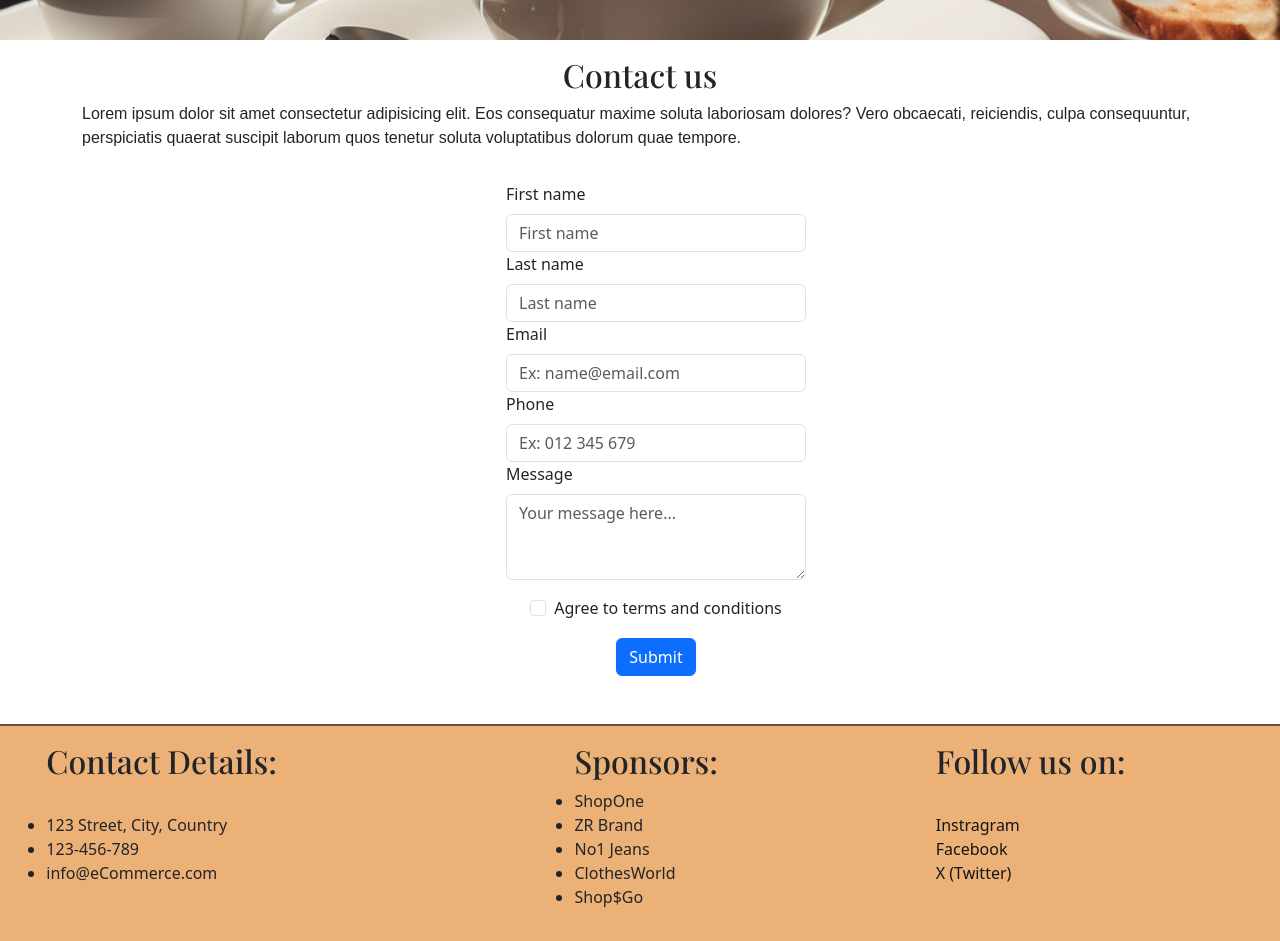
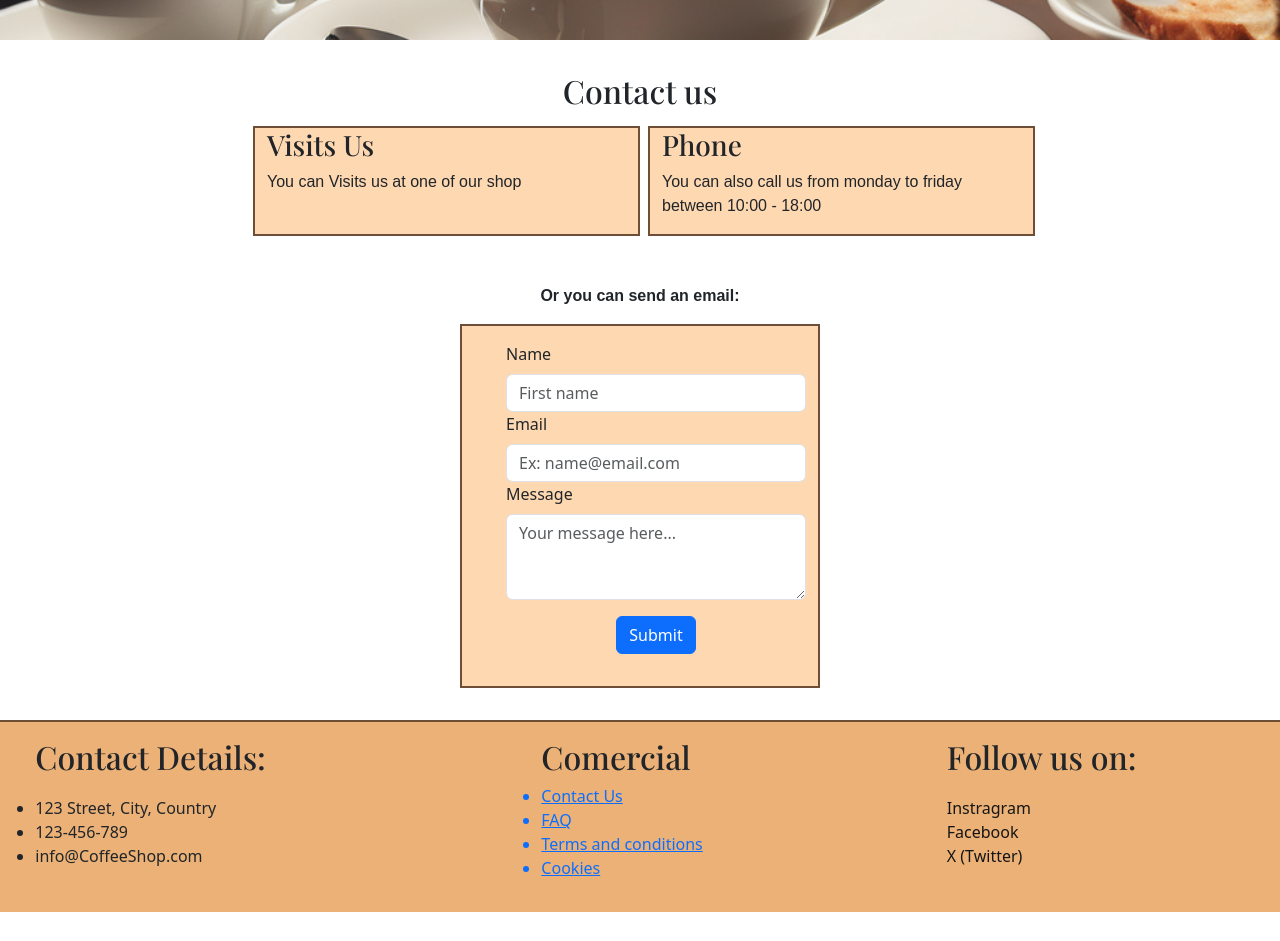
Before and after one commit to Alexandru2401/coffe-app, a React (Create React App) app: page /contact in a window 1280 px wide. Shown: the part 440-1381 px from the top of the page. After the commit the page ends 1352 px from the top, so only its background shows below. Built offline with nearby package versions, Linux system fonts and the light colour scheme; a web font is replaced by a local one.

Commit message:
styling contact page and footer

```diff
--- a/src/components/HomeComponents/BestProducts.jsx
+++ b/src/components/HomeComponents/BestProducts.jsx
@@ -2,10 +2,23 @@ import { Container, Row, Col, Button } from "react-bootstrap";
 import { Link } from "react-router-dom";
 import { data } from "../../api/api";
 import StarIcon from "@mui/icons-material/Star";
-import NorthEastIcon from '@mui/icons-material/NorthEast';
+import NorthEastIcon from "@mui/icons-material/NorthEast";
+import { motion } from "framer-motion";
+import { useInView } from "react-intersection-observer";
 export default function BestProducts() {
   // This section will render the most admired products
+  const { ref, inView } = useInView({
+    triggerOnce: false,
+    threshold: 0.1,
+  });
+
   return (
+    <motion.div
+      ref={ref}
+      initial={{ opacity: 0, y: 50 }}
+      animate={inView ? { opacity: 1, y: 0 } : { opacity: 0, y: 50 }}
+      transition={{ duration: 0.6 }}
+    >
       <Container className="py-5 mt-5">
         <Row>
           <Col className="d-flex align-items-center justify-content-center">
@@ -28,10 +41,14 @@ export default function BestProducts() {
         <Row>
           <Col className="d-flex align-items-center justify-content-center">
             <Link to="/products">
-            <Button className="my-2">I want to taste it!<NorthEastIcon className="fs-minimal"/></Button>
+              <Button className="my-2">
+                I want to taste it!
+                <NorthEastIcon className="fs-minimal" />
+              </Button>
             </Link>
           </Col>
         </Row>
       </Container>
+    </motion.div>
   );
 }
--- a/src/components/HomeComponents/ThirdHomeComponents.jsx
+++ b/src/components/HomeComponents/ThirdHomeComponents.jsx
@@ -1,7 +1,20 @@
 import { Container, Row, Col } from "react-bootstrap";
 import img from "../../assests/img.png";
+import { motion } from "framer-motion";
+import { useInView } from "react-intersection-observer";
 export default function ThirdHomeComponent() {
+  const { ref, inView } = useInView({
+    triggerOnce: false,
+    threshold: 0.1,
+  });
+
   return (
+    <motion.div
+    ref={ref}
+    initial={{ opacity: 0, y: 50 }}
+    animate={inView ? { opacity: 1, y: 0 } : { opacity: 0, y: 50 }}
+    transition={{ duration: 0.6 }}
+  >
     <Container style={{ backgroundColor: "#ECB176", borderRadius: "5px" }}>
       <Row className="my-3">
         <Col className="d-flex flex-column align-items-center">
@@ -73,5 +86,6 @@ export default function ThirdHomeComponent() {
         </Col>
       </Row>
     </Container>
+    </motion.div>
   );
 }
--- a/src/main/Footer.jsx
+++ b/src/main/Footer.jsx
@@ -5,24 +5,31 @@ export default function Footer() {
   return (
     <footer
       className="d-flex justify-content-around py-3"
-      style={{ borderTop: "2px solid #6F4E37", backgroundColor:"#ECB176" }}
+      style={{ borderTop: "2px solid #6F4E37", backgroundColor: "#ECB176" }}
     >
       <Row>
         <h2>Contact Details:</h2>
         <ul>
           <li>123 Street, City, Country</li>
           <li>123-456-789</li>
-          <li>info@eCommerce.com</li>
+          <li>info@CoffeeShop.com</li>
         </ul>
       </Row>
       <Row>
-        <h2>Sponsors:</h2>
+        <h2>Comercial</h2>
         <ul>
-          <li>ShopOne</li>
-          <li>ZR Brand</li>
-          <li>No1 Jeans</li>
-          <li>ClothesWorld</li>
-          <li>Shop$Go</li>
+          <Link to="/contact">
+            <li>Contact Us</li>
+          </Link>
+          <Link to="#">
+            <li>FAQ</li>
+          </Link>
+          <Link to="#">
+            <li>Terms and conditions</li>
+          </Link>
+          <Link>
+            <li>Cookies</li>
+          </Link>
         </ul>
       </Row>
       <Row>
--- a/src/pages/Contact.jsx
+++ b/src/pages/Contact.jsx
@@ -3,19 +3,26 @@ import Form from "react-bootstrap/Form";
 import { InputGroup, Col, Container, Row } from "react-bootstrap";
 export default function Contact() {
   return (
-    <Container className="d-flex align-items-center flex-column my-3">
+    <Container className="d-flex align-items-center flex-column justify-content-center my-3">
       <Row>
-        <h2>Contact us</h2>
+        <h2 className="my-3">Contact us</h2>
       </Row>
       <Row>
-        <p>
-          Lorem ipsum dolor sit amet consectetur adipisicing elit. Eos
-          consequatur maxime soluta laboriosam dolores? Vero obcaecati,
-          reiciendis, culpa consequuntur, perspiciatis quaerat suscipit laborum
-          quos tenetur soluta voluptatibus dolorum quae tempore.
-        </p>
+        <Col className="col-component mx-2" >
+          <h3>Visits Us</h3>
+          <p>You can Visits us at one of our shop </p>
+        </Col>
+        <Col className="col-component">
+          <h3>Phone</h3>
+          <p>
+            You can also call us from monday to friday between 10:00 - 18:00
+          </p>
+        </Col>
       </Row>
       <Row>
+        <p className="mt-5 fw-bold">Or you can send an email:</p>
+      </Row>
+      <Row className="col-component mb-3">
         <Form className="d-flex flex-column justift-content-center align-items-center flex-wrap m-3">
           <Form.Group
             as={Col}
@@ -23,22 +30,10 @@ export default function Contact() {
             controlId="validationCostomFname"
             style={{ maxWidth: "500px", minWidth: "300px" }}
           >
-            <Form.Label>First name</Form.Label>
+            <Form.Label>Name</Form.Label>
             <Form.Control required type="text" placeholder="First name" />
             <Form.Control.Feedback type="invalid">
               First name is empty
-            </Form.Control.Feedback>
-          </Form.Group>
-          <Form.Group
-            as={Col}
-            md="4"
-            controlId="validationCustomLname"
-            style={{ maxWidth: "500px", minWidth: "300px" }}
-          >
-            <Form.Label>Last name</Form.Label>
-            <Form.Control required type="text" placeholder="Last name" />
-            <Form.Control.Feedback type="invalid">
-              Last name is empty
             </Form.Control.Feedback>
           </Form.Group>
           <Form.Group
@@ -60,24 +55,6 @@ export default function Contact() {
               </Form.Control.Feedback>
             </InputGroup>
           </Form.Group>
-
-          <Form.Group
-            as={Col}
-            md="6"
-            controlId="validationCustomPhone"
-            style={{ maxWidth: "500px", minWidth: "300px" }}
-          >
-            <Form.Label>Phone</Form.Label>
-            <Form.Control
-              type="number"
-              placeholder="Ex: 012 345 679"
-              required
-            />
-            <Form.Control.Feedback type="invalid">
-              Please provide a valid phone number
-            </Form.Control.Feedback>
-          </Form.Group>
-
           <Form.Group
             as={Col}
             md="6"
@@ -91,16 +68,7 @@ export default function Contact() {
               placeholder="Your message here..."
             />
           </Form.Group>
-
-          <Form.Group className="m-3">
-            <Form.Check
-              required
-              label="Agree to terms and conditions"
-              feedback="You must agree before submitting."
-              feedbackType="invalid"
-            />
-          </Form.Group>
-          <Button type="submit" className="mb-3">
+          <Button type="submit" className="my-3">
             Submit
           </Button>
         </Form>
--- a/src/pages/Favourite.jsx
+++ b/src/pages/Favourite.jsx
@@ -4,6 +4,8 @@ import { removeFromFavorites } from "../store/actions";
 import { Link, useParams } from "react-router-dom";
 import { Button, Container, Card, Row, Col } from "react-bootstrap";
 import FavoriteIcon from "@mui/icons-material/Favorite";
+import { motion } from "framer-motion";
+import { useInView } from "react-intersection-observer";
 export default function Favourites() {
   const { id } = useParams();
   const { state, dispatch } = useContext(FavoriteContext);
@@ -12,6 +14,11 @@ export default function Favourites() {
     const actionResult = removeFromFavorites(productId);
     dispatch(actionResult);
   }
+  const { ref, inView } = useInView({
+    triggerOnce: false,
+    threshold: 0.1,
+  });
+
   return (
     <div style={{ backgroundColor: "#FED8B1" }}>
       <Row>
@@ -21,6 +28,12 @@ export default function Favourites() {
           </h2>
         </Col>
       </Row>
+      <motion.div
+    ref={ref}
+    initial={{ opacity: 0, y: 50 }}
+    animate={inView ? { opacity: 1, y: 0 } : { opacity: 0, y: 50 }}
+    transition={{ duration: 0.6 }}
+  >
       <Container
         className="d-flex align-items-center justify-content-center flex-wrap py-4"
         style={{ backgroundColor: "#FED8B1" }}
@@ -66,6 +79,7 @@ export default function Favourites() {
           })
         )}
       </Container>
+      </motion.div>
     </div>
   );
 }
```
Lines whose indentation alone changed are shown as unchanged.
